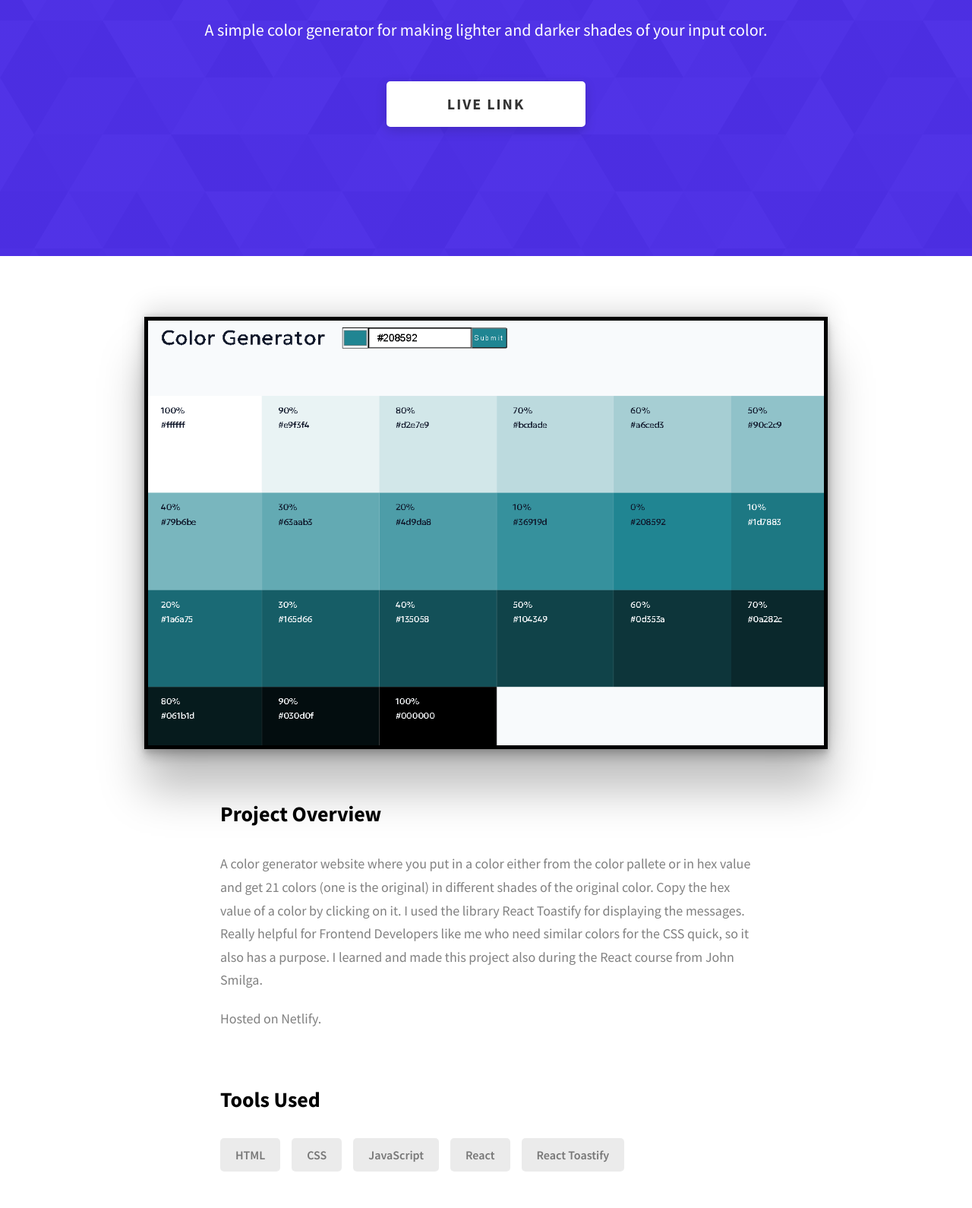
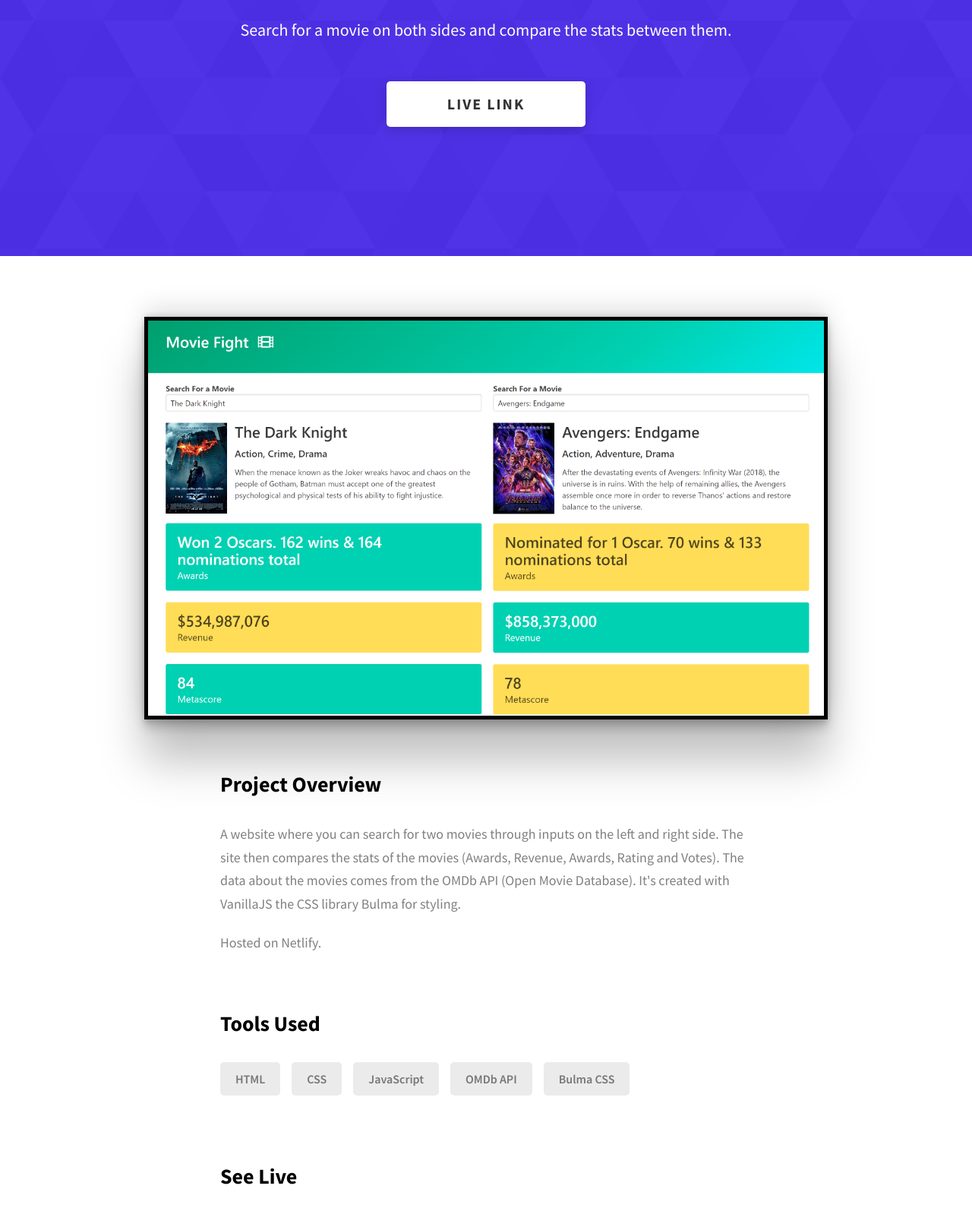
Before and after one commit to jess329/Template-Portfolio, a website: page project-2.html in a window 1280 px wide. Shown: the part 348-1938 px from the top of the page at 76% size. Drawn offline with Linux system fonts and the light colour scheme.

Commit message:
project update

```diff
--- a/project-2.html
+++ b/project-2.html
@@ -4,7 +4,7 @@
     <meta charset="UTF-8" />
     <meta name="viewport" content="width=device-width, initial-scale=1.0" />
     <meta http-equiv="X-UA-Compatible" content="ie=edge" />
-    <title>Color Generator Project</title>
+    <title>Movie Project</title>
     <meta name="description" content="Case study page of Project" />
 
     <link rel="stylesheet" href="css/style.css" />
@@ -86,14 +86,14 @@
     </header>
     <section class="project-cs-hero">
       <div class="project-cs-hero__content">
-        <h1 class="heading-primary">Color Generator</h1>
+        <h1 class="heading-primary">Movie Fight </h1>
         <div class="project-cs-hero__info">
           <p class="text-primary">
-            A simple color generator for making lighter and darker shades of your input color.
+            Search for a movie on both sides and compare the stats between them.
           </p>
         </div>
         <div class="project-cs-hero__cta">
-          <a href="https://color-generator-jess.netlify.app/" class="btn btn--bg" target="_blank">Live Link</a>
+          <a href="https://jess-movies.netlify.app/" class="btn btn--bg" target="_blank">Live Link</a>
         </div>
       </div>
     </section>
@@ -102,7 +102,7 @@
         <div class="project-details__content">
           <div class="project-details__showcase-img-cont">
             <img
-              src="./assets/png/color_generator.PNG"
+              src="./assets/png/movies-project.png"
               alt="Project Image"
               class="project-details__showcase-img"
               style="border: 5px solid black;
@@ -113,10 +113,10 @@
             <div class="project-details__desc">
               <h3 class="project-details__content-title">Project Overview</h3>
               <p class="project-details__desc-para">
-                A color generator website where you put in a color either from the color pallete or in hex value and get 21 colors (one is the original)
-                in different shades of the original color. Copy the hex value of a color by clicking on it. I used the library React Toastify for displaying the messages.
-                Really helpful for Frontend Developers like me who need similar colors for the CSS quick, so it also has a purpose.
-                I learned and made this project also during the React course from John Smilga.
+                A website where you can search for two movies through inputs on the left and right side.
+                The site then compares the stats of the movies (Awards, Revenue, Awards, Rating and Votes).
+                The data about the movies comes from the OMDb API (Open Movie Database). It's created with VanillaJS
+                the CSS library Bulma for styling.
               </p>
               <p class="project-details__desc-para">
                 Hosted on Netlify.
@@ -128,20 +128,20 @@
                 <div class="skills__skill">HTML</div>
                 <div class="skills__skill">CSS</div>
                 <div class="skills__skill">JavaScript</div>
-                <div class="skills__skill">React</div>
-                <div class="skills__skill">React Toastify</div>
+                <div class="skills__skill">OMDb API</div>
+                <div class="skills__skill">Bulma CSS</div>
               </div>
             </div>
             <div class="project-details__links">
               <h3 class="project-details__content-title">See Live</h3>
               <a
-                href="https://color-generator-jess.netlify.app/"
+                href="https://jess-movies.netlify.app/"
                 class="btn btn--med btn--theme project-details__links-btn"
                 target="_blank"
                 >Live Link</a
               >
               <a
-                href="https://github.com/jess329/color-generator"
+                href="https://github.com/jess329/Movies"
                 class="btn btn--med btn--theme-inv project-details__links-btn"
                 target="_blank"
                 >Code Link</a
```
Also changed, not shown: index.html (+3 -5 lines), assets/png/movies-project.png (added).
